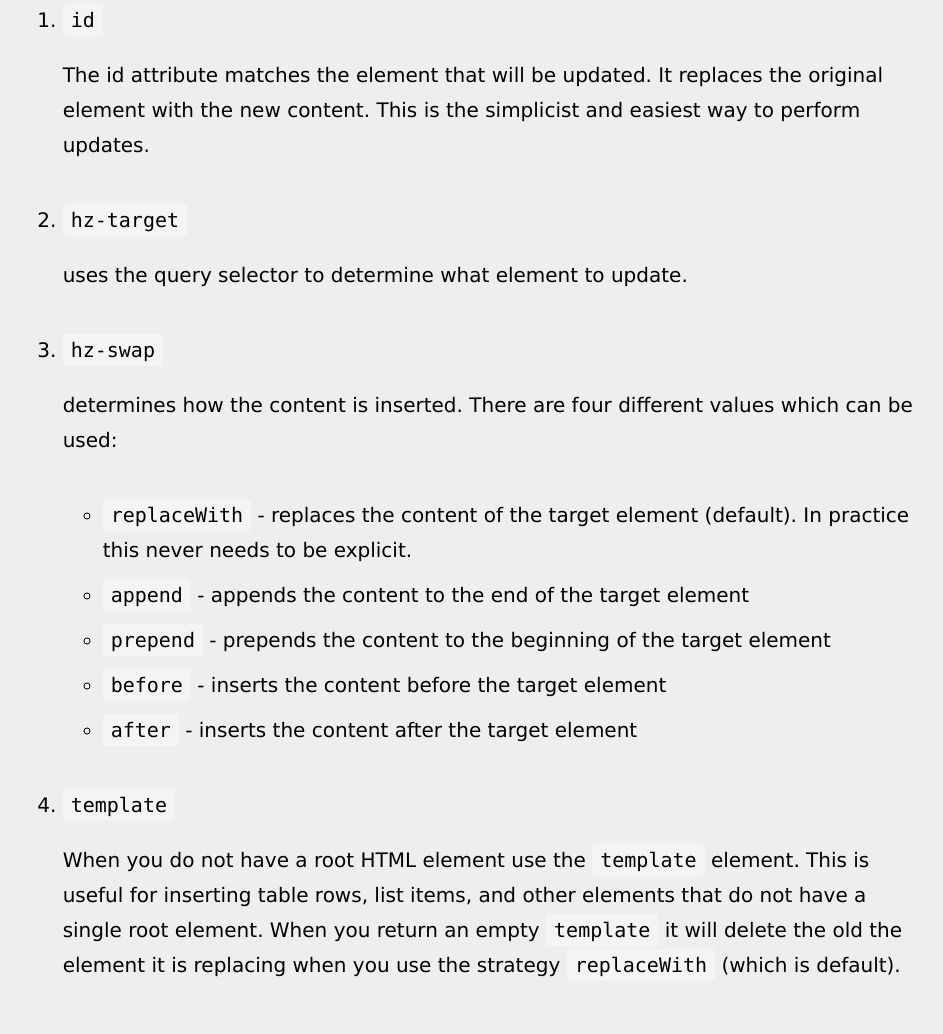
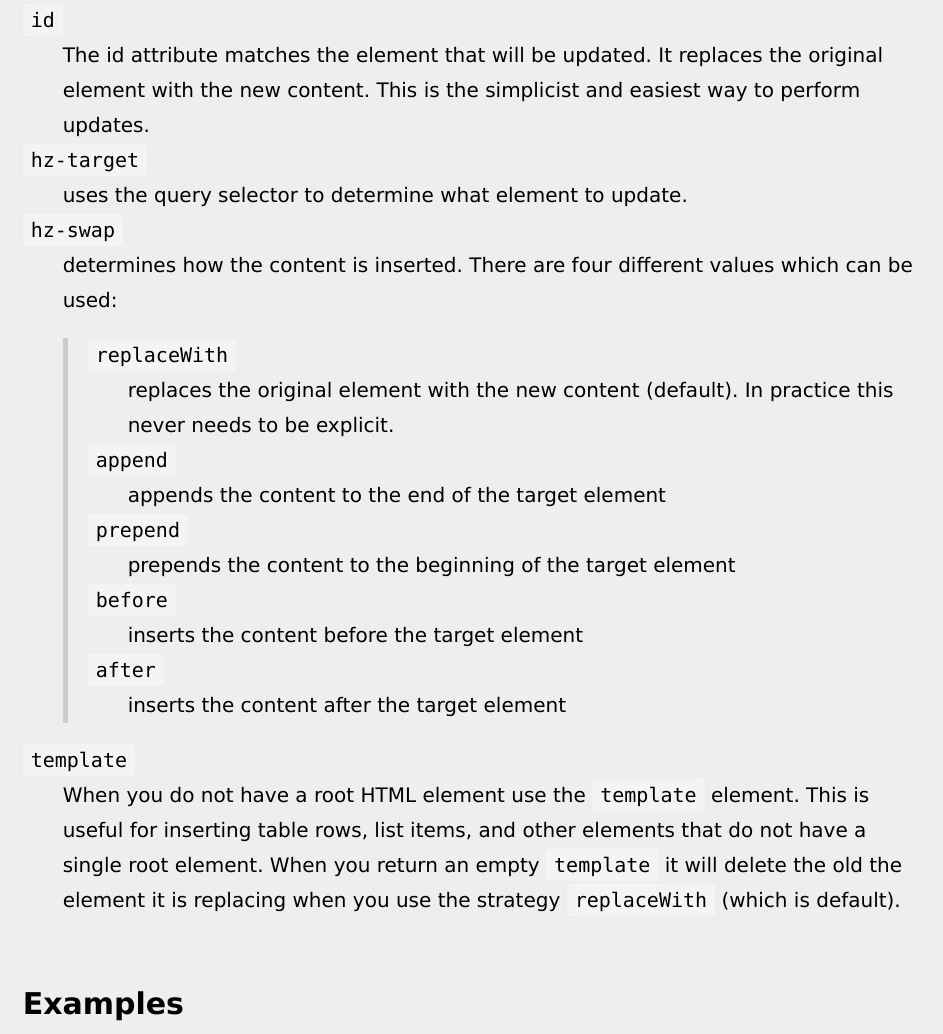
Before and after one commit to jon49/htmz-be, a plain HTML site: page index.html in a window 1280 px wide. Shown: the part 1097-2131 px from the top of the page, without its empty margins (172-1115 px from the left). Drawn offline with Linux system fonts and the light colour scheme.

Commit message:
Use data list elements rather than order list for descriptions.

```diff
--- a/css/main.css
+++ b/css/main.css
@@ -95,6 +95,13 @@ nav {
   margin-top: 2em;
 }
 
+/* indent nested <dl> */
+dl dl {
+  margin-left: 2em;
+  border-left: 5px solid light-dark(#ccc, #444);
+  padding-left: 1em;
+}
+
 .highlight {
   color: salmon;
 }
--- a/index.html
+++ b/index.html
@@ -61,35 +61,37 @@
 
     <p>This implementation of HTMZ uses four APIs to determine how the updates are applied.</p>
 
-    <ol>
-      <li><code>id</code>
-        <p>The id attribute matches the element that will be updated. It
+    <dl>
+      <dt><code>id</code></dt>
+        <dd>The id attribute matches the element that will be updated. It
         replaces the original element with the new content. This is the
-        simplicist and easiest way to perform updates.</p>
-      </li>
-      <li><code>hz-target</code>
-        <p>uses the query selector to determine what element to update.</p>
-      </li>
-      <li><code>hz-swap</code>
-        <p>determines how the content is inserted. There are four different values which can be used:</p>
-        <ul>
-          <li><code>replaceWith</code> - replaces the content of the target
-          element (default). In practice this never needs to be explicit.</li>
-          <li><code>append</code> - appends the content to the end of the target element</li>
-          <li><code>prepend</code> - prepends the content to the beginning of the target element</li>
-          <li><code>before</code> - inserts the content before the target element</li>
-          <li><code>after</code> - inserts the content after the target element</li>
-        </ul>
-      </li>
-      <li><code>template</code>
-        <p>When you do not have a root HTML element use the <code>template</code>
-          element. This is useful for inserting table rows, list items, and other
-          elements that do not have a single root element. When you return an
-          empty <code>template</code> it will delete the old the element it is
+        simplicist and easiest way to perform updates.</dd>
+      <dt><code>hz-target</code></dt>
+        <dd>uses the query selector to determine what element to update.</dd>
+      <dt><code>hz-swap</code></dt>
+        <dd>determines how the content is inserted. There are four different values which can be used:</dd>
+        <dl>
+          <dt><code>replaceWith</code></dt>
+          <dd>replaces the original element with the new content (default). In practice this never needs to be explicit.</dd>
+          <dt><code>append</code></dt>
+          <dd>appends the content to the end of the target element</dd>
+          <dt><code>prepend</code></dt>
+          <dd>prepends the content to the beginning of the target element</dd>
+          <dt><code>before</code></dt>
+          <dd>inserts the content before the target element</dd>
+          <dt><code>after</code></dt>
+          <dd>inserts the content after the target element</dd>
+        </dl>
+      </dt>
+      <dt><code>template</code></dt>
+      <dd>When you do not have a root HTML element use the <code>template</code>
+        element. This is useful for inserting table rows, list items, and other
+        elements that do not have a single root element. When you return an
+        empty <code>template</code> it will delete the old the element it is
           replacing when you use the strategy <code>replaceWith</code> (which is
           default).</p>
-      </li>
-    </ol>
+      </dd>
+    </dl>
 
   <h2 id="examples">Examples</h2>
 
```
Also changed, not shown: examples.html (deleted, +0 -73 lines).
